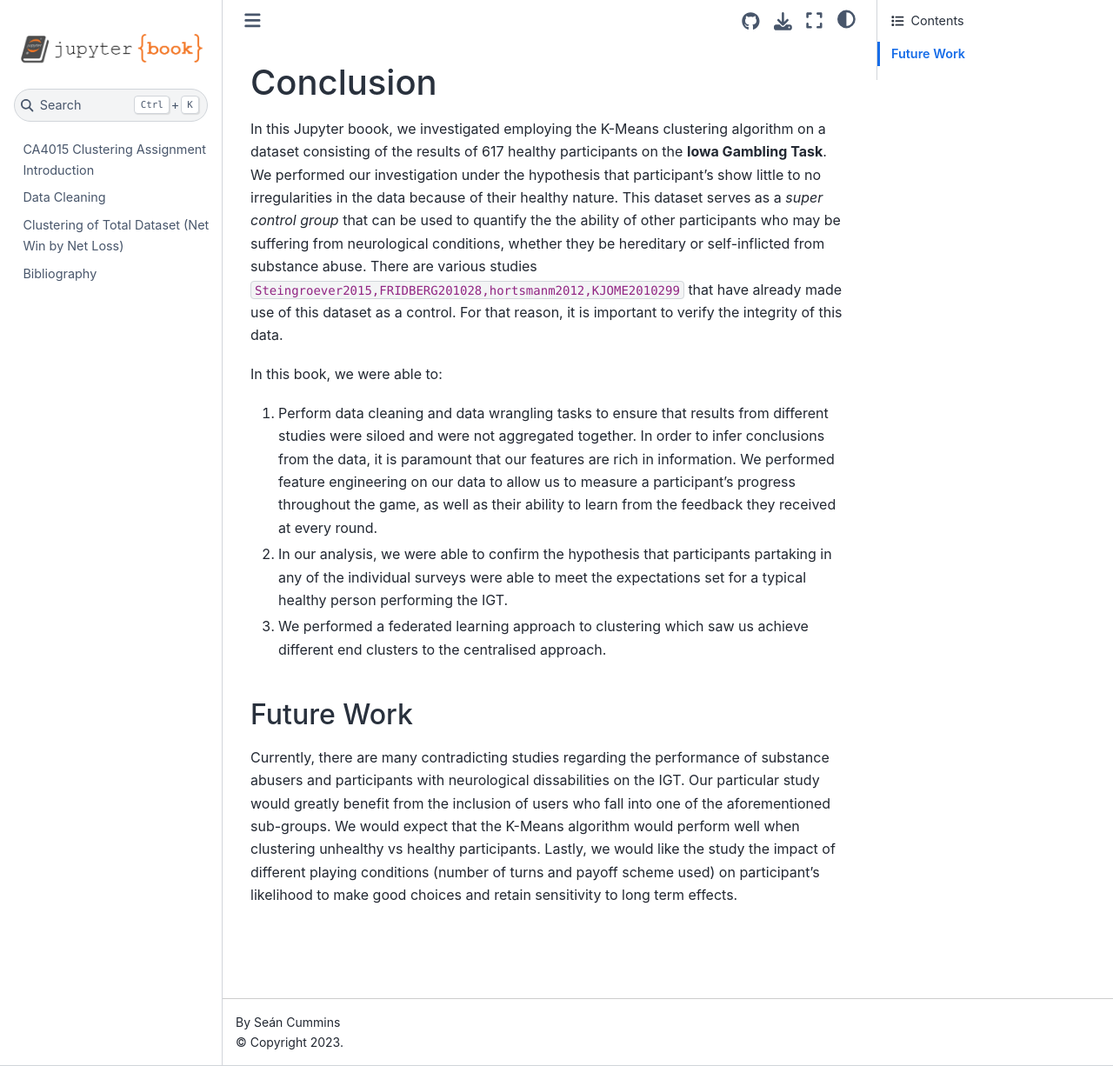
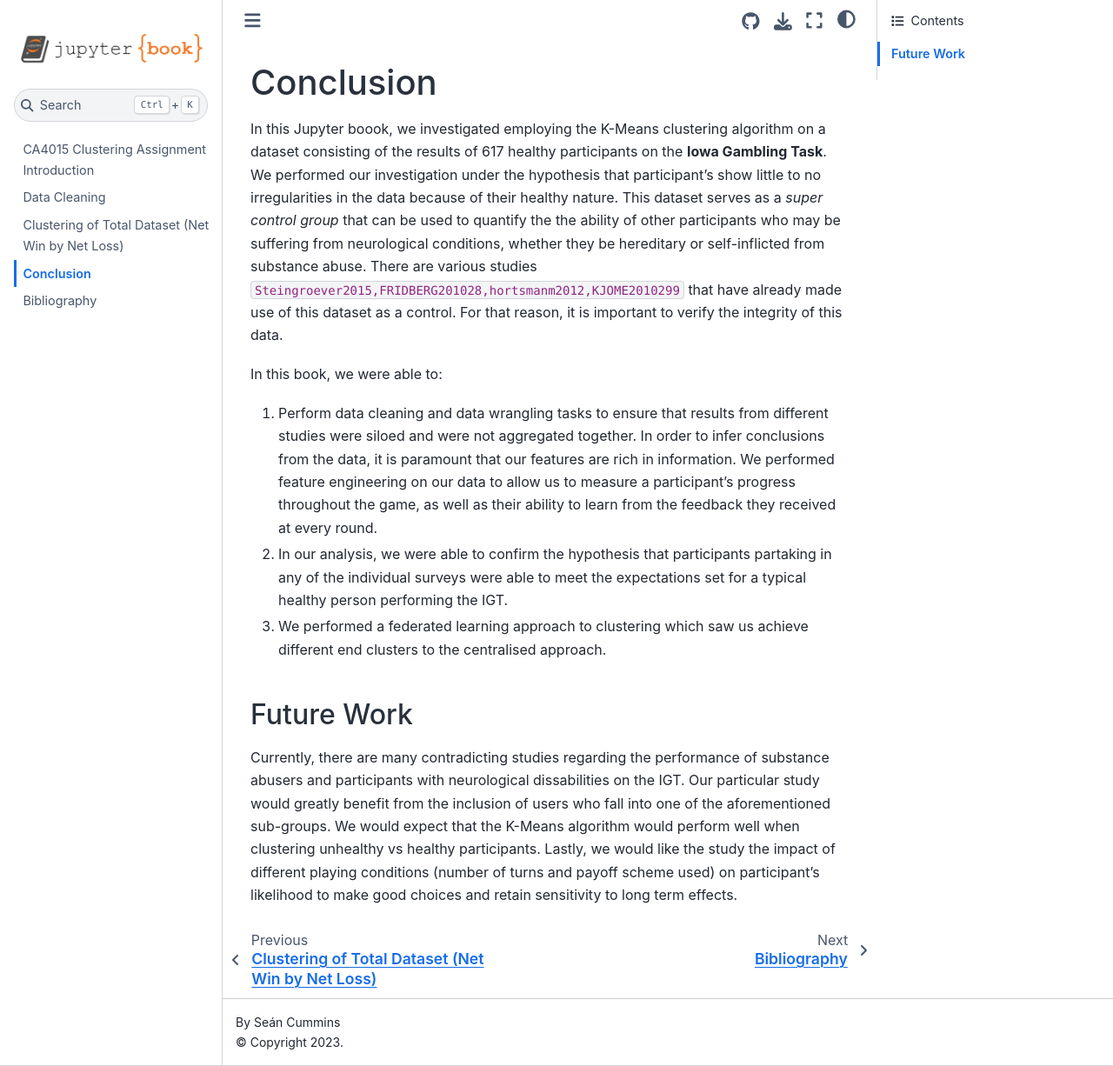
Before and after one commit to scummins00/CA4015-Clustering-Assignment, a Jupyter Book: the page built from book/conclusion.md, in a window 1280 px wide and 1226 px high. Shown: the whole window at 87% size. Built offline with Jupyter Book 1.0.4 settings and Sphinx 7.4.7 and the Sphinx Book theme 1.1.4, drawn with Linux system fonts in a browser that asks for light colours; pages that are not in the unit, such as notebooks, are missing from menus; cross-references to code outside the pages are shown as plain code.

Commit message:
added new file to toc

```diff
--- a/book/_toc.yml
+++ b/book/_toc.yml
@@ -7,4 +7,6 @@ chapters:
 - file: data_prep
 - file: Naive_Clustering_of_Total_Dataset
 - file: clustering_total_dataset_2
+- file: federated_clustering
+- file: conclusion
 - file: bibliography
```
